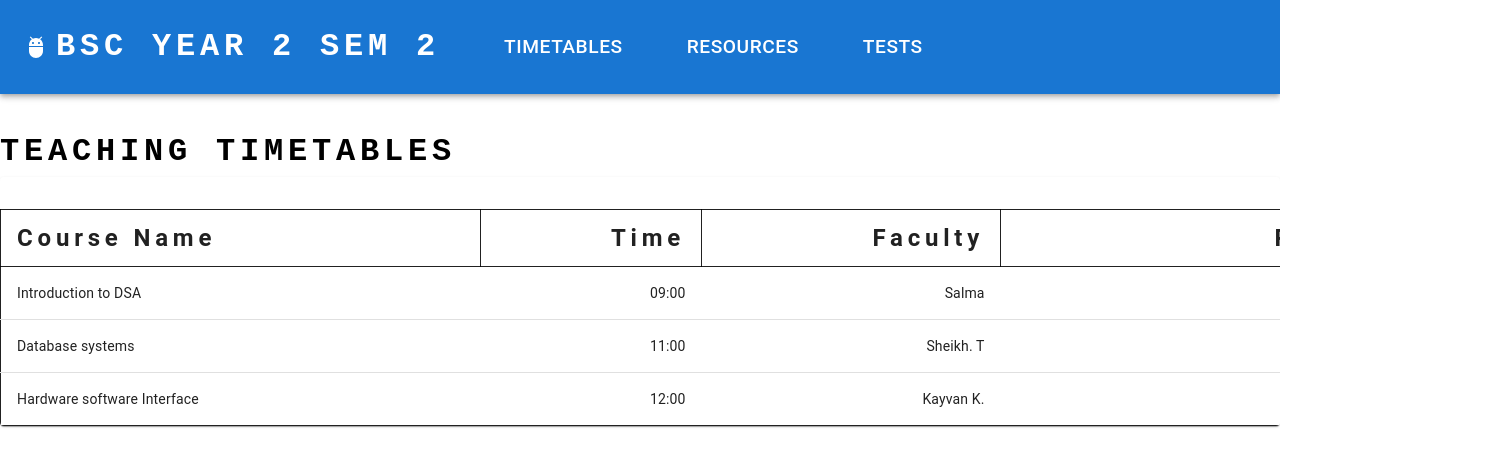
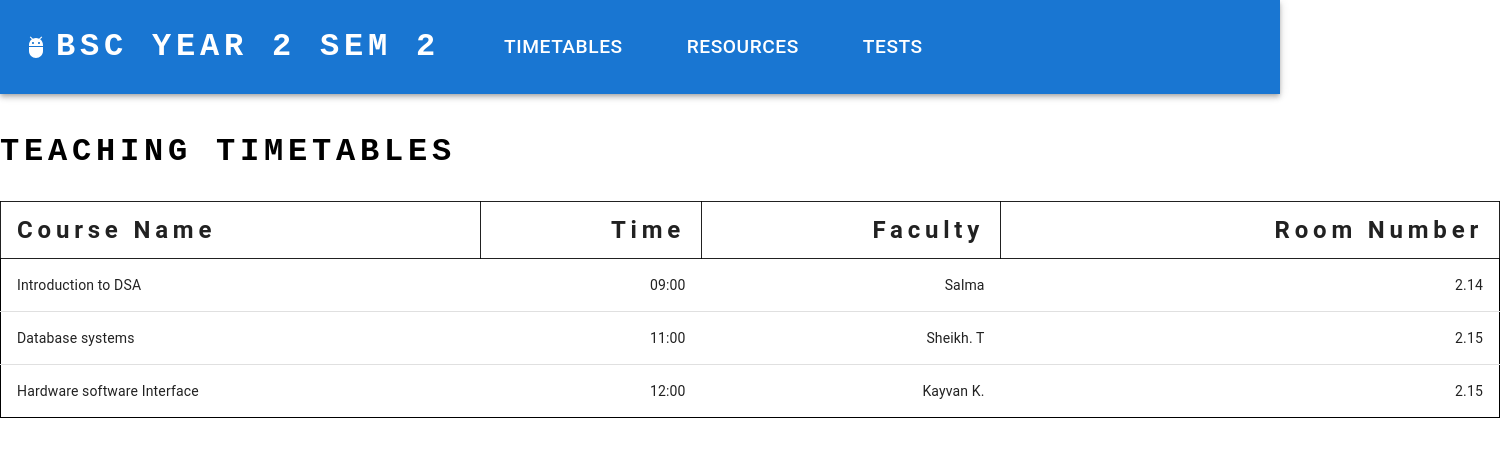
Before and after one commit to adityashibu/ReactWebsite, a React (Create React App) app: page / in a window 1280 px wide. Shown: the top 466 px of the page, 1500 px wide, since content can reach past the window. Built offline with nearby package versions, Linux system fonts and the light colour scheme.

Commit message:
Updated tables tp remove tableContainer

```diff
--- a/src/App.tsx
+++ b/src/App.tsx
@@ -115,7 +115,6 @@ function AdditionalContent() {
         variant="h6"
         noWrap
         component="a"
-        href="#"
         sx={{
           mt: 4,
           display: { xs: 'none', md: 'flex' },
@@ -131,8 +130,7 @@ function AdditionalContent() {
         TEACHING TIMETABLES
       </Typography>
 
-      <TableContainer component={Paper} sx={{ pt: 4 }}>
-        <Table sx={{ minWidth: 1500 }} aria-label="simple table">
+      <Table sx={{ minWidth: 1500, mt: 3 }} aria-label="simple table">
         <TableHead>
           <TableRow sx={{ border: 1 }}>
             <TableCell sx={{ letterSpacing: '.3rem', fontSize: '1.5rem', fontWeight: 'bold', border: 1 }}>Course Name</TableCell>
@@ -157,7 +155,6 @@ function AdditionalContent() {
           ))}
         </TableBody>
       </Table>
-      </TableContainer>
     </div>
   );
 }
```
Lines whose indentation alone changed are shown as unchanged.
